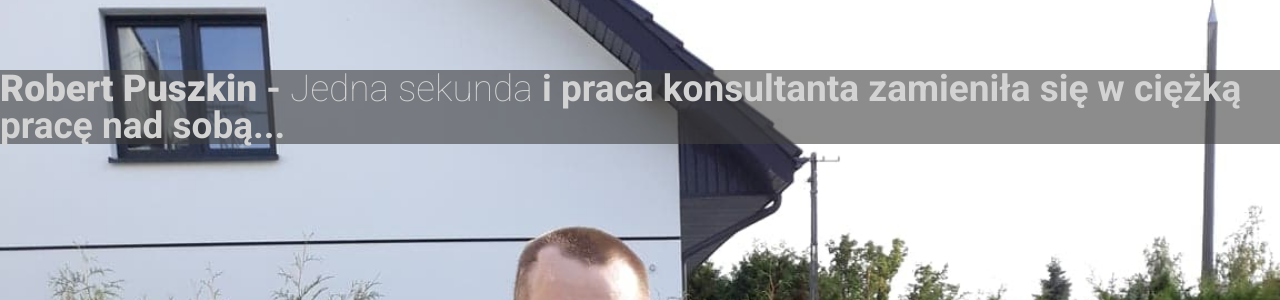
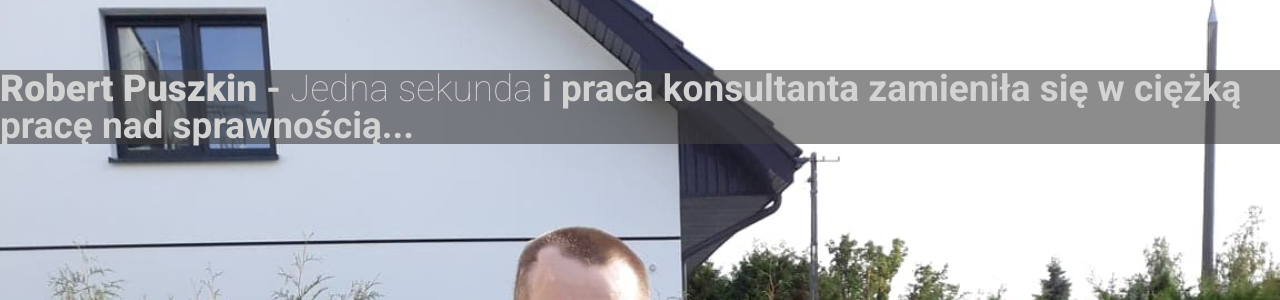
Before and after one commit to rpuszkin/rpuszkin.pl, a PHP site: page /index.php in a window 1280 px wide. Shown: the part 166-466 px from the top of the page. Run offline with PHP 8.4, Linux system fonts and the light colour scheme; some libraries are stand-ins or nearby versions.

Commit message:
text of h1 was changed

```diff
--- a/index.php
+++ b/index.php
@@ -65,7 +65,7 @@ $title = $main_title.' | wspomóż mnie | '.$subsub_title;
 </div>
     <div class="container">
       <div class="btn-container"><a href="?menu=supportme&sub=tax"><img class="tax-btn" src="media/tax-btn.png" alt="Przekaż 1,5% podatku" /></a><a href="?menu=myhistory&sub=myhistory" class="header-btn">historia</a><a class="header-btn" href="?menu=myprogress&sub=myprogress">postępy</a></div>
-      <p><h1><strong>Robert Puszkin</strong> - <span class="weight-thin">Jedna sekunda</span>  i praca konsultanta zamieniła się w ciężką pracę nad sobą...</h1></p>
+      <p><h1><strong>Robert Puszkin</strong> - <span class="weight-thin">Jedna sekunda</span>  i praca konsultanta zamieniła się w ciężką pracę nad sprawnością...</h1></p>
     <div id="loader"><img src="media/loader.gif" alt="" />Ładowanie...</div>
     </div>
       <div class="container">
```
